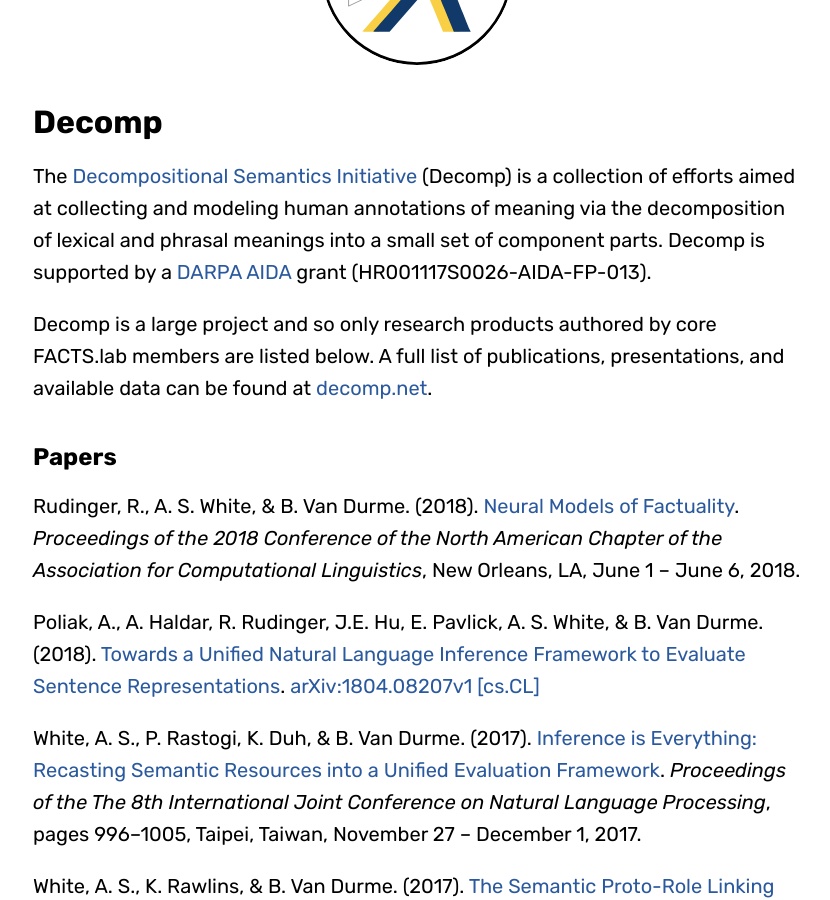
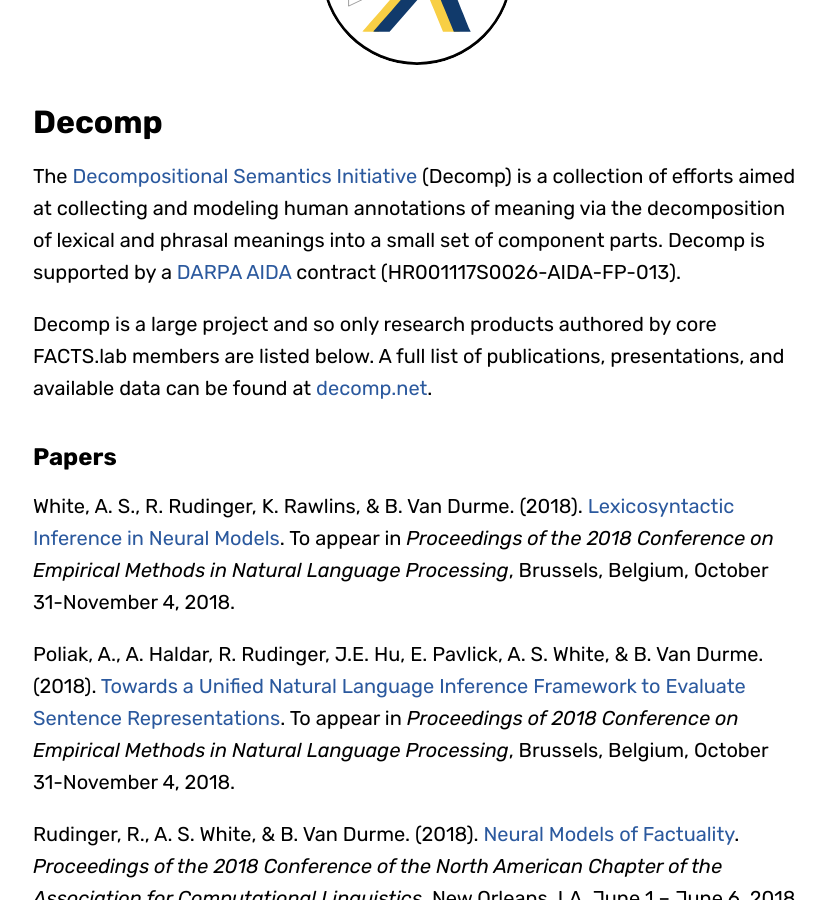
Before and after one commit to FACTSlab/factslab.github.io, a Jekyll site: the page built from research.md, in a window 1280 px wide and 900 px high, scrolled down 393 px. Shown: the whole window, without its empty margins (223-1053 px from the left). Built offline with Jekyll 4.4.1, drawn with Linux system fonts in a browser that asks for light colours; some web fonts are replaced; some of the changed text lies outside the part shown.

Commit message:
added EMNLP 2018 papers

```diff
--- a/research.md
+++ b/research.md
@@ -16,15 +16,17 @@
 
 # Decomp
 
-The [Decompositional Semantics Initiative](http://decomp.net) (Decomp) is a collection of efforts aimed at collecting and modeling human annotations of meaning via the decomposition of lexical and phrasal meanings into a small set of component parts. Decomp is supported by a [DARPA AIDA](https://www.darpa.mil/program/active-interpretation-of-disparate-alternatives) grant (HR001117S0026-AIDA-FP-013).
+The [Decompositional Semantics Initiative](http://decomp.net) (Decomp) is a collection of efforts aimed at collecting and modeling human annotations of meaning via the decomposition of lexical and phrasal meanings into a small set of component parts. Decomp is supported by a [DARPA AIDA](https://www.darpa.mil/program/active-interpretation-of-disparate-alternatives) contract (HR001117S0026-AIDA-FP-013).
 
 Decomp is a large project and so only research products authored by core FACTS.lab members are listed below. A full list of publications, presentations, and available data can be found at [decomp.net](http://decomp.net).
 
 ## Papers
 
+White, A. S., R. Rudinger, K. Rawlins, & B. Van Durme. (2018). [Lexicosyntactic Inference in Neural Models](http://aaronstevenwhite.io/papers/white_lexicosyntactic_2018.pdf). To appear in _Proceedings of the 2018 Conference on Empirical Methods in Natural Language Processing_, Brussels, Belgium, October 31-November 4, 2018.
+
+Poliak, A., A. Haldar, R. Rudinger, J.E. Hu, E. Pavlick, A. S. White, & B. Van Durme. (2018). [Towards a Unified Natural Language Inference Framework to Evaluate Sentence Representations](https://arxiv.org/pdf/1804.08207). To appear in _Proceedings of 2018 Conference on Empirical Methods in Natural Language Processing_, Brussels, Belgium, October 31-November 4, 2018.
+
 Rudinger, R., A. S. White, & B. Van Durme. (2018). [Neural Models of Factuality](http://aaronstevenwhite.io/papers/rudinger_neural_2018.pdf). _Proceedings of the 2018 Conference of the North American Chapter of the Association for Computational Linguistics_, New Orleans, LA, June 1 – June 6, 2018.
-
-Poliak, A., A. Haldar, R. Rudinger, J.E. Hu, E. Pavlick, A. S. White, & B. Van Durme. (2018). [Towards a Unified Natural Language Inference Framework to Evaluate Sentence Representations](https://arxiv.org/pdf/1804.08207). [arXiv:1804.08207v1 [cs.CL]](https://arxiv.org/abs/1804.08207)
 
 White, A. S., P. Rastogi, K. Duh, & B. Van Durme. (2017). [Inference is Everything: Recasting Semantic Resources into a Unified Evaluation Framework](http://aclweb.org/anthology/I/I17/I17-1100.pdf). _Proceedings of the The 8th International Joint Conference on Natural Language Processing_, pages 996–1005, Taipei, Taiwan, November 27 – December 1, 2017.
 
@@ -62,6 +64,8 @@
 
 ## Papers
 
+White, A. S., R. Rudinger, K. Rawlins, & B. Van Durme. (2018). [Lexicosyntactic Inference in Neural Models](http://aaronstevenwhite.io/papers/white_lexicosyntactic_2018.pdf). To appear in _Proceedings of the 2018 Conference on Empirical Methods in Natural Language Processing_, Brussels, Belgium, October 31-November 4, 2018.
+
 White, A. S. & K. Rawlins. (2018). [The role of veridicality and factivity in clause selection](http://aaronstevenwhite.io/papers/white_role_2018.pdf). To appear in the _Proceedings of the 48th Meeting of the North East Linguistic Society_.
 
 White, A. S. & K. Rawlins. (2016). [A computational model of S-selection](http://aaronstevenwhite.io/papers/white_computational_2016_salt.pdf). In _Semantics and Linguistic Theory 26_, 641-663. Ithaca, NY: CLC Publications.
```
